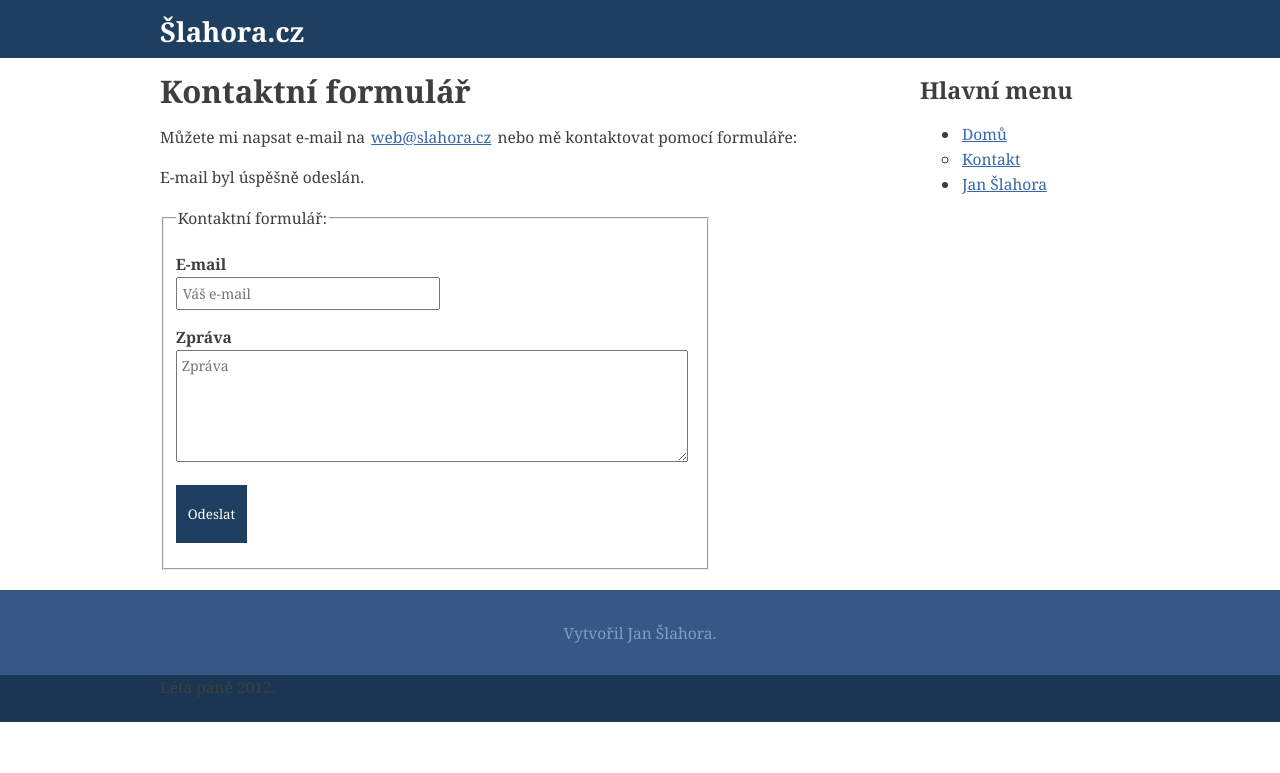
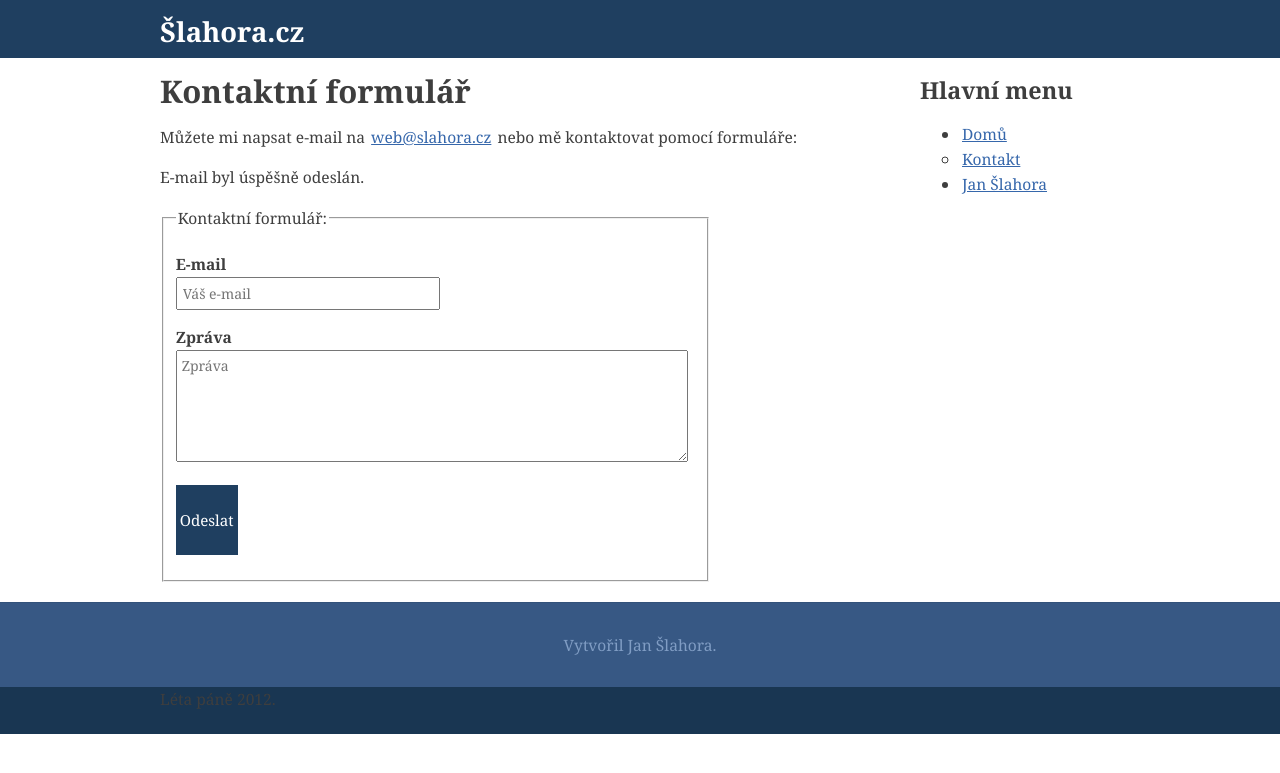
Before and after one commit to slaha/slaha.github.io, a Jekyll site: the page built from kontakt.md, in a window 1280 px wide. Shown: the top 773 px of the page. Built offline with Jekyll 4.4.1, drawn with Linux system fonts in a browser that asks for light colours.

Commit message:
Update styl.css

```diff
--- a/assets/styl.css
+++ b/assets/styl.css
@@ -131,5 +131,6 @@ button {
     font-family: Georgia, "Times New Roman", "Bitstream Vera Serif", serif;
     background-color: #1f3f60;
     border: 0px;
-    padding: 20px 12px;
+    font-size: 0.973em;
+    padding: 25px 4px;
 }
```
